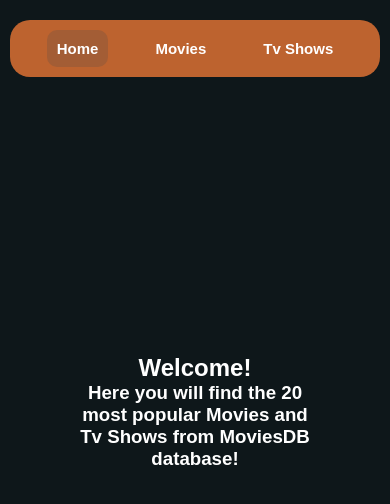
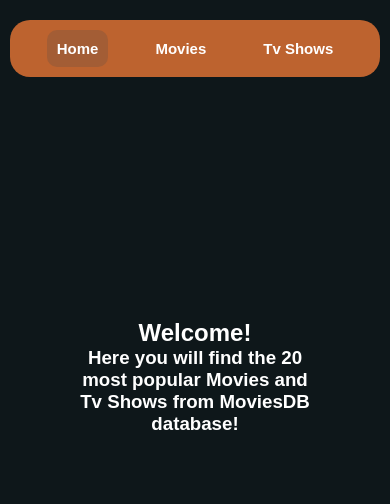
Before and after one commit to sophiacrds/Movies-api, a React (Create React App) app: page / in a window 390 px wide. Shown: the top 504 px of the page. Built offline with nearby package versions, Linux system fonts and the light colour scheme.

Commit message:
Melhorias na versão mobile

```diff
--- a/src/components/homeMsg/index.js
+++ b/src/components/homeMsg/index.js
@@ -13,7 +13,7 @@ const Box = styled.section`
 
 	@media (max-width: 750px) {
 		width: fit-content;
-		height: calc(100vh - 20px);
+		height: calc(100vh - 90px);
 	}
 `;
 
```
